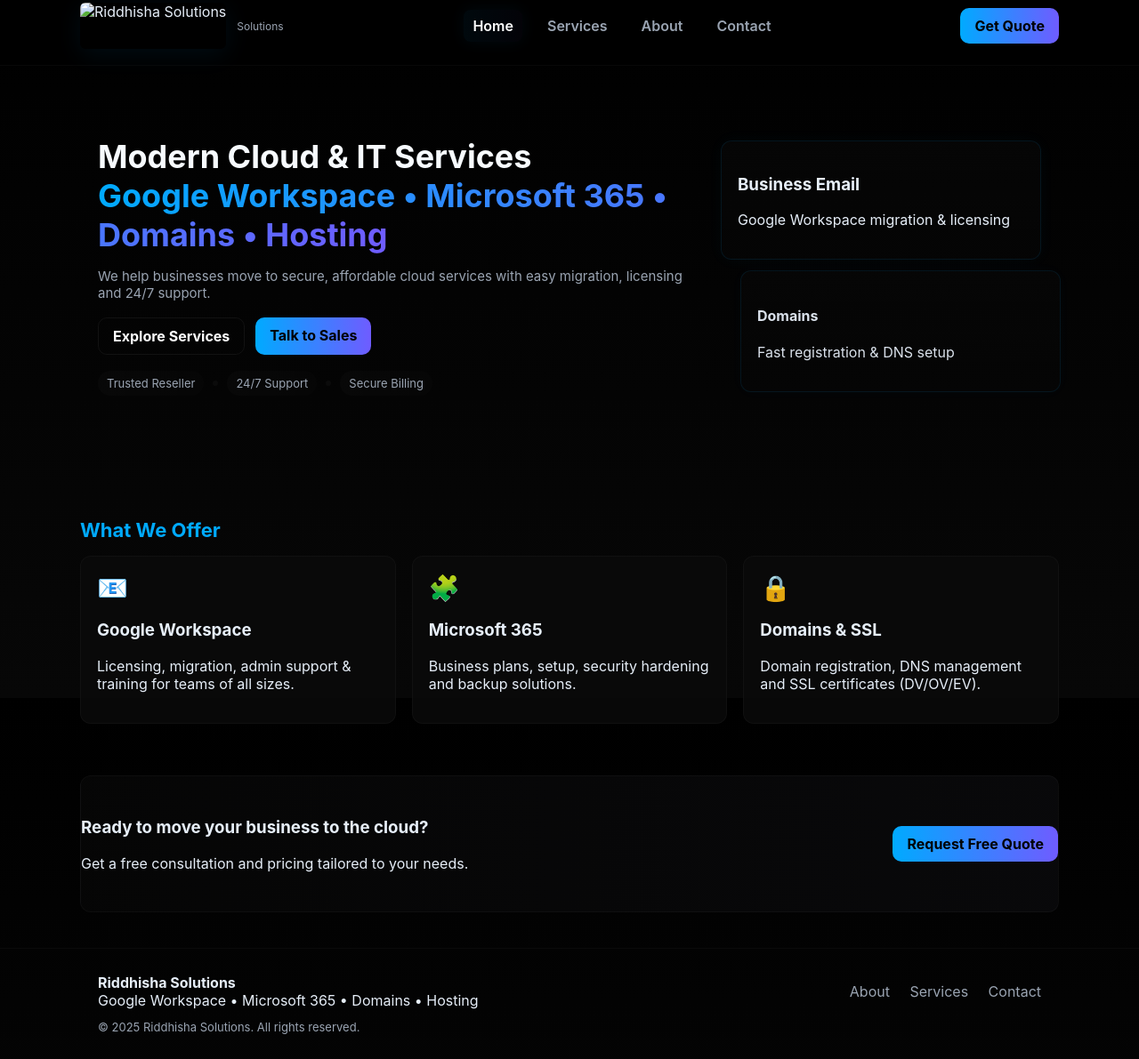
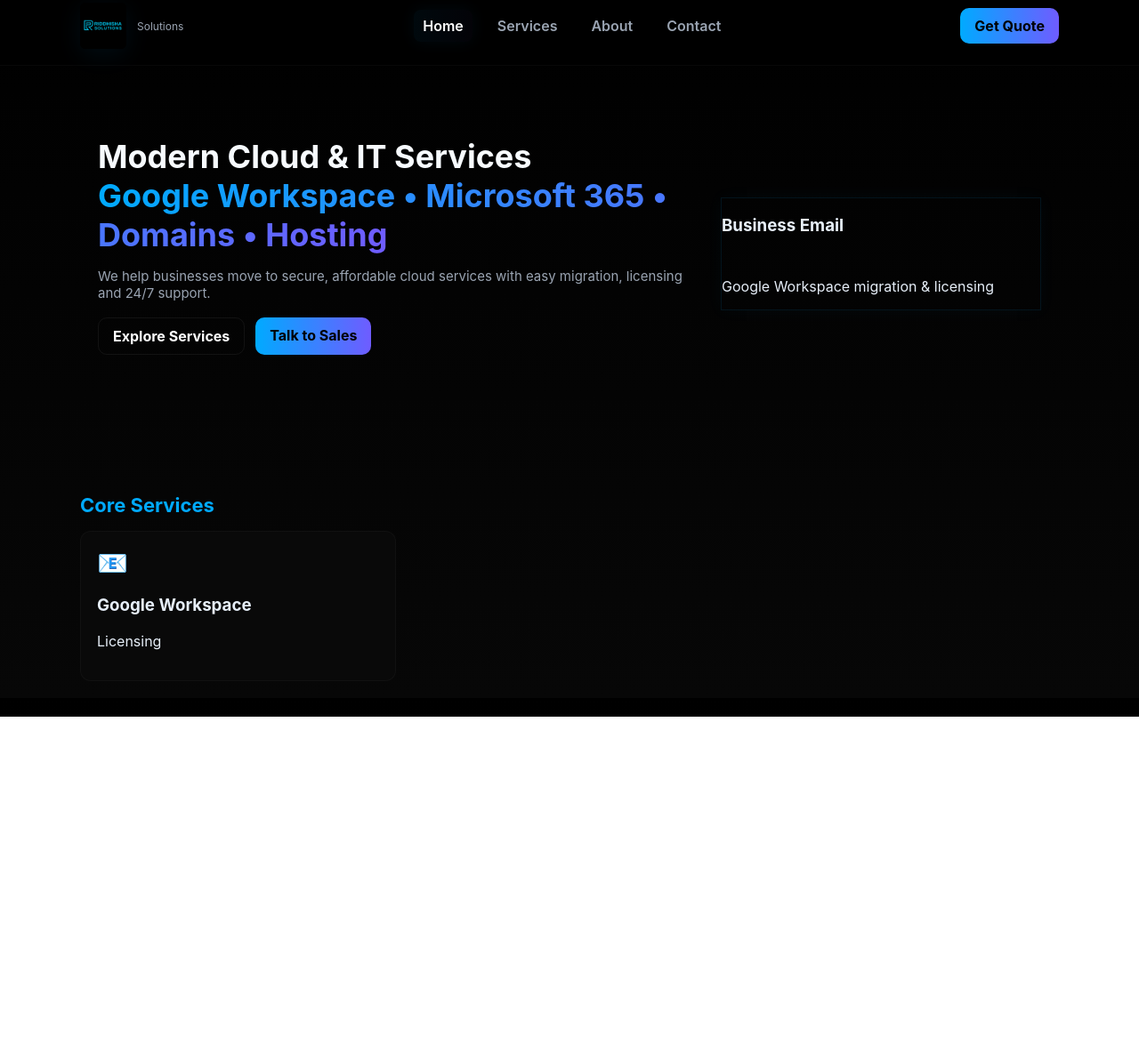
Before and after one commit to riddhishasolutions/riddhishasolutions.github.io, a plain HTML site: page index.html in a window 1280 px wide. Shown: the part 15-1206 px from the top of the page at 89% size. After the commit the page ends 821 px from the top, so only its background shows below. Drawn offline with Linux system fonts and the light colour scheme.

Commit message:
Add files via upload

```diff
--- a/index.html
+++ b/index.html
@@ -1,37 +1,21 @@
 <!doctype html>
 <html lang="en">
 <head>
-  <!-- SEO & OpenGraph -->
   <meta charset="utf-8" />
   <meta name="viewport" content="width=device-width,initial-scale=1" />
   <title>Riddhisha Solutions — IT & Cloud Services</title>
-  <meta name="description" content="Riddhisha Solutions — Google Workspace, Microsoft 365, Domain registration, SSL, Hosting and Cloud services." />
-  <meta property="og:title" content="Riddhisha Solutions — IT & Cloud Services" />
-  <meta property="og:description" content="Secure, affordable cloud services, licensing & 24/7 support." />
-  <meta property="og:image" content="https://riddhishasolutions.github.io/logo.png" />
-  <meta property="og:url" content="https://riddhishasolutions.com" />
-  <link rel="canonical" href="https://riddhishasolutions.com/" />
-  <link rel="icon" href="/mnt/data/ChatGPT Image Nov 23, 2025, 10_06_05 PM.png" />
 
-  <!-- Styles -->
+  <meta name="description" content="Riddhisha Solutions — Google Workspace, Microsoft 365, Domain registration, SSL, Hosting, Deployment & Migration and Cloud services."/>
+  <link rel="icon" href="https://raw.githubusercontent.com/riddhishasolutions/riddhishasolutions.github.io/main/logo.png" />
+
   <link rel="stylesheet" href="style.css" />
-  <!-- Google Analytics placeholder (replace G-XXXX with your ID) -->
-  <!--
-  <script async src="https://www.googletagmanager.com/gtag/js?id=G-XXXXXXX"></script>
-  <script>
-    window.dataLayer = window.dataLayer || [];
-    function gtag(){dataLayer.push(arguments);}
-    gtag('js', new Date());
-    gtag('config','G-XXXXXXX');
-  </script>
-  -->
 </head>
 <body>
   <header class="site-header">
     <div class="container header-inner">
       <div class="brand">
-        <!-- Use uploaded logo path (local). If hosting on GitHub Pages use raw.githubusercontent link instead -->
-        <img src="/mnt/data/ChatGPT Image Nov 23, 2025, 10_06_05 PM.png" alt="Riddhisha Solutions" class="logo-image" />
+        <img src="https://raw.githubusercontent.com/riddhishasolutions/riddhishasolutions.github.io/main/logo.png"
+             alt="Riddhisha Solutions" class="logo-image" />
         <div class="tag">Solutions</div>
       </div>
 
@@ -47,7 +31,7 @@
   </header>
 
   <main>
-    <section id="home" class="hero fade-in">
+    <section id="home" class="hero">
       <div class="container hero-inner">
         <div class="hero-left">
           <h1>Modern Cloud & IT Services<br><span class="accent">Google Workspace • Microsoft 365 • Domains • Hosting</span></h1>
@@ -56,75 +40,21 @@
             <a href="services.html" class="btn btn-ghost">Explore Services</a>
             <a href="contact.html" class="btn btn-primary">Talk to Sales</a>
           </div>
-          <div class="trust-row">
-            <span class="pill">Trusted Reseller</span><span class="dot"></span>
-            <span class="pill">24/7 Support</span><span class="dot"></span>
-            <span class="pill">Secure Billing</span>
-          </div>
         </div>
 
         <div class="hero-right">
-          <div class="mockup">
-            <div class="mockup-card neon-box">
-              <h3>Business Email</h3>
-              <p>Google Workspace migration & licensing</p>
-            </div>
-            <div class="mockup-card small neon-box">
-              <h4>Domains</h4>
-              <p>Fast registration & DNS setup</p>
-            </div>
+          <div class="mockup neon-box">
+            <h3>Business Email</h3>
+            <p>Google Workspace migration & licensing</p>
           </div>
         </div>
       </div>
     </section>
 
-    <section class="features container fade-in">
-      <h2 class="section-title">What We Offer</h2>
+    <section class="features container">
+      <h2 class="section-title">Core Services</h2>
       <div class="grid-3">
-        <div class="card neon-card neon-hover">
+        <div class="card neon-card">
           <div class="icon">📧</div>
           <h3>Google Workspace</h3>
-          <p>Licensing, migration, admin support & training for teams of all sizes.</p>
-        </div>
-        <div class="card neon-card neon-hover">
-          <div class="icon">🧩</div>
-          <h3>Microsoft 365</h3>
-          <p>Business plans, setup, security hardening and backup solutions.</p>
-        </div>
-        <div class="card neon-card neon-hover">
-          <div class="icon">🔒</div>
-          <h3>Domains & SSL</h3>
-          <p>Domain registration, DNS management and SSL certificates (DV/OV/EV).</p>
-        </div>
-      </div>
-    </section>
-
-    <section class="cta container cta-dark fade-in">
-      <div class="cta-inner">
-        <div>
-          <h3>Ready to move your business to the cloud?</h3>
-          <p>Get a free consultation and pricing tailored to your needs.</p>
-        </div>
-        <div>
-          <a href="contact.html" class="btn btn-primary">Request Free Quote</a>
-        </div>
-      </div>
-    </section>
-  </main>
-
-  <footer class="site-footer">
-    <div class="container footer-inner">
-      <div>
-        <strong>Riddhisha Solutions</strong>
-        <div class="muted">Google Workspace • Microsoft 365 • Domains • Hosting</div>
-      </div>
-      <div class="footer-links">
-        <a href="about.html">About</a>
-        <a href="services.html">Services</a>
-        <a href="contact.html">Contact</a>
-      </div>
-    </div>
-    <div class="container copyright">© 2025 Riddhisha Solutions. All rights reserved.</div>
-  </footer>
-</body>
-</html>
+          <p>Licensing
```
